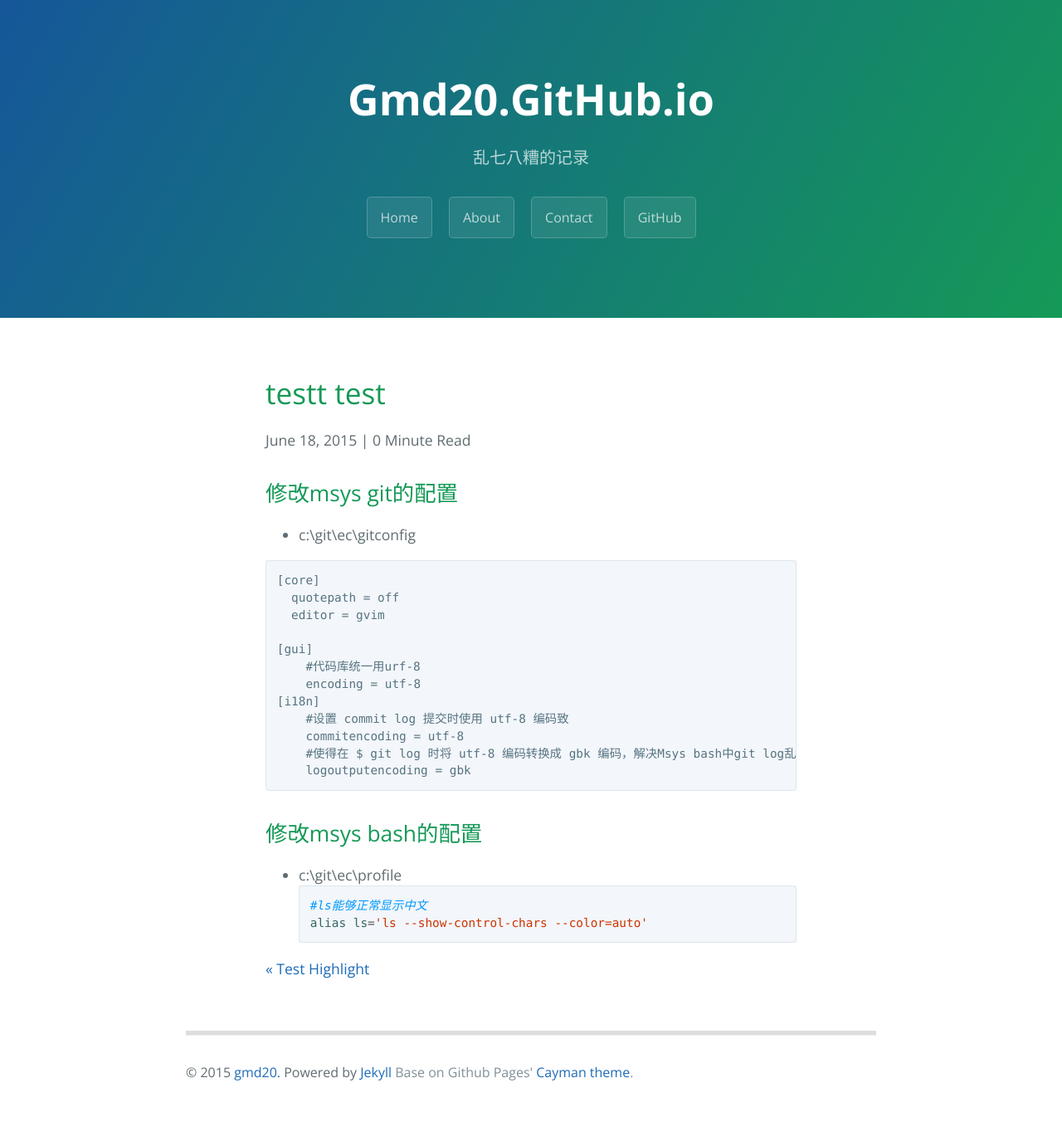
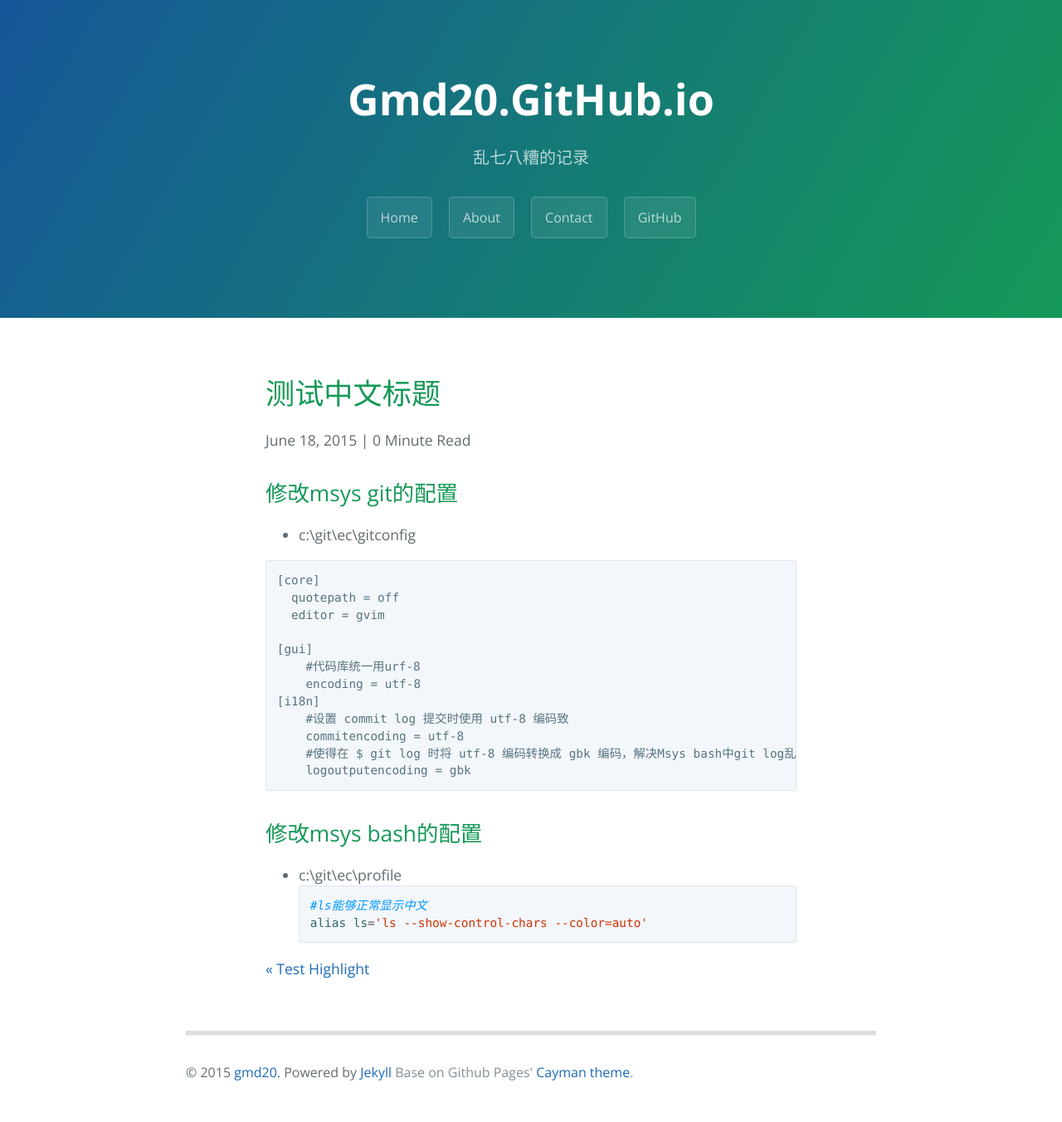
Before and after one commit to gmd20/gmd20.github.io, a Jekyll site: the page built from _posts/2015-06-18-mysys-git-config-to-resolve-garbled-Chinese-on-windows-xp.markdown, in a window 1280 px wide. Shown: the whole page at 83% size. Built offline with Jekyll 4.4.1, drawn with Linux system fonts in a browser that asks for light colours; Markdown is read by kramdown in place of the engine named in the settings.

Commit message:
Update 2015-06-18-mysys-git-config-to-resolve-garbled-Chinese-on-windows-xp.markdown

```diff
--- a/_posts/2015-06-18-mysys-git-config-to-resolve-garbled-Chinese-on-windows-xp.markdown
+++ b/_posts/2015-06-18-mysys-git-config-to-resolve-garbled-Chinese-on-windows-xp.markdown
@@ -1,5 +1,5 @@
 ---
-title: "testt test"
+title: "测试中文标题"
 ---
 
 修改msys  git的配置
```
